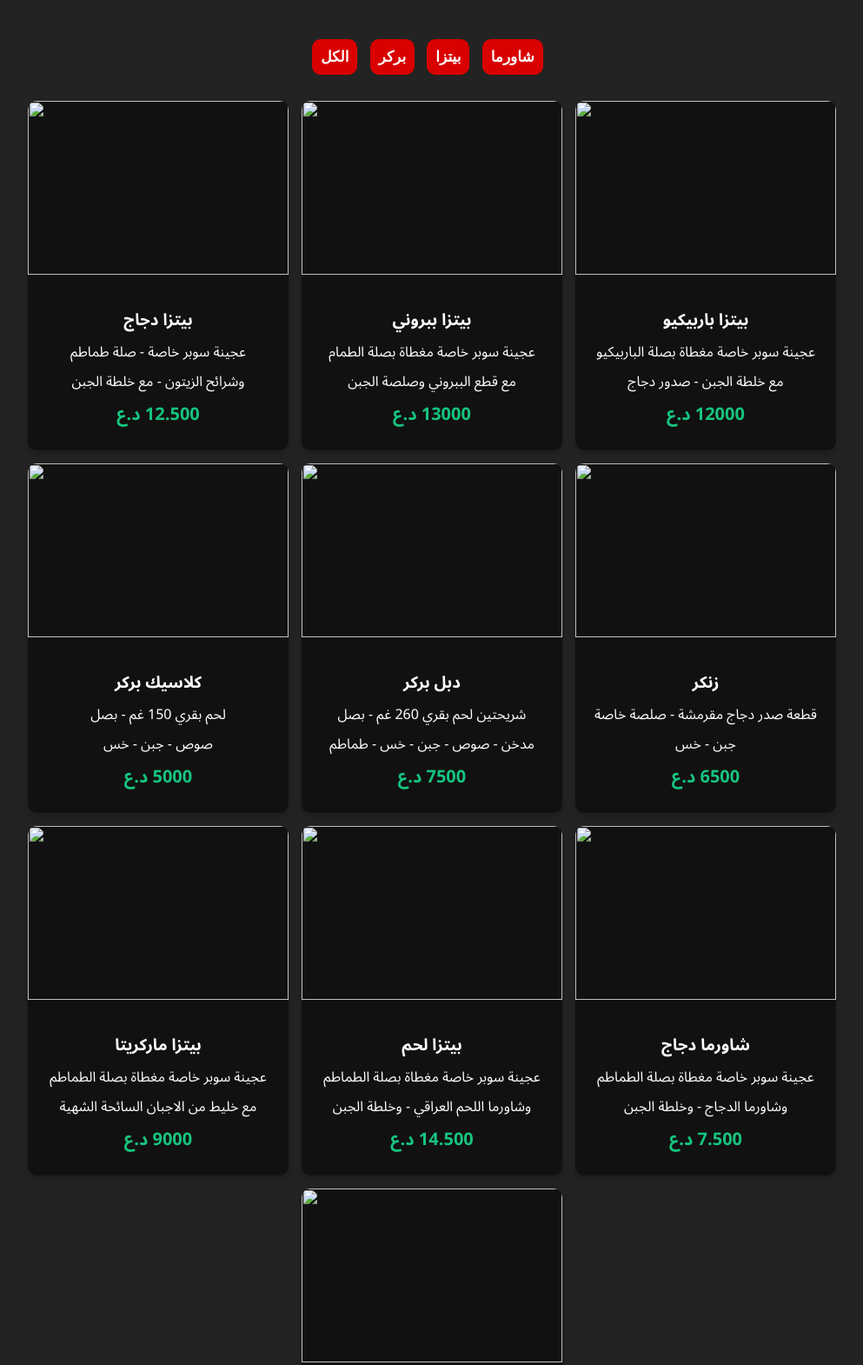
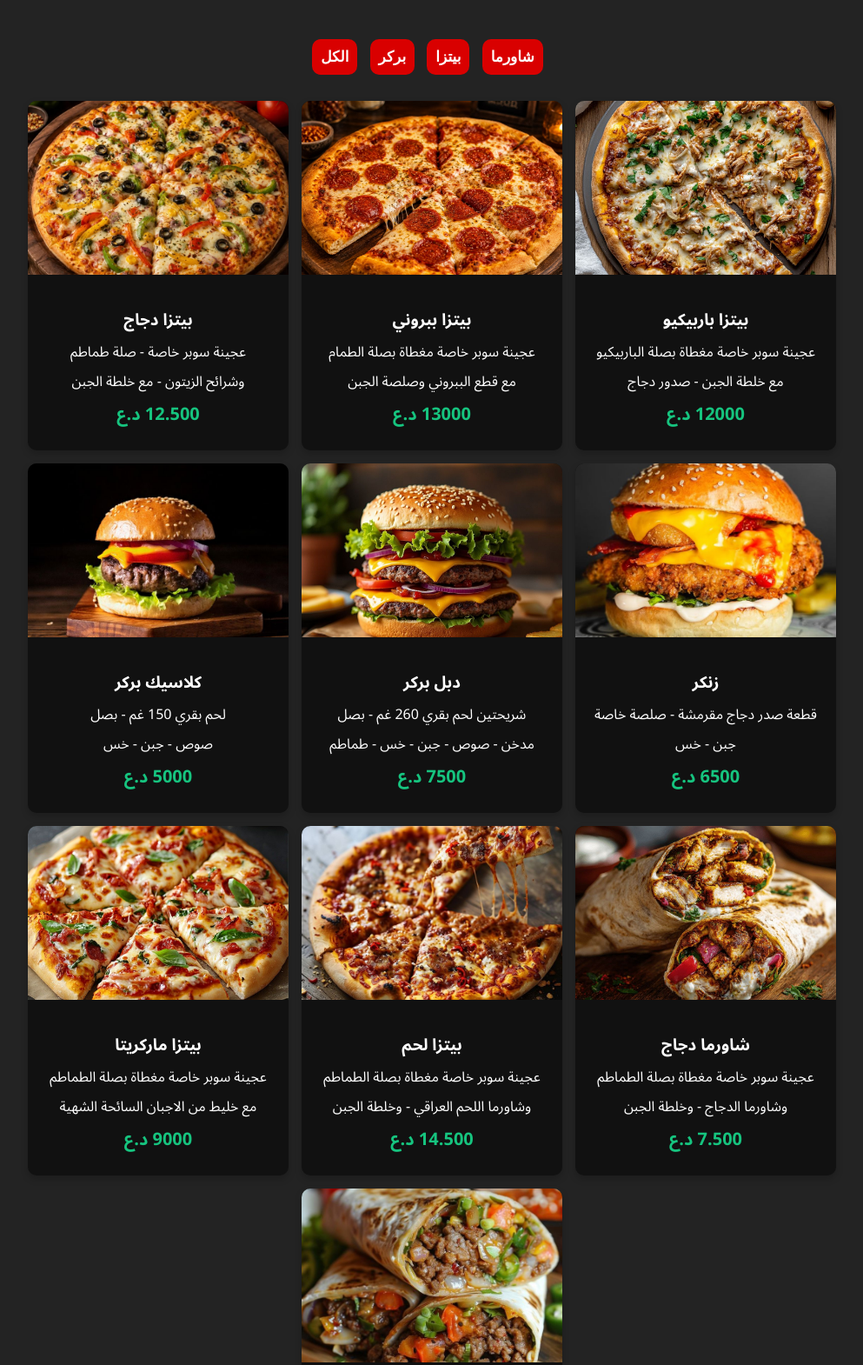
Before and after one commit to ah6319088-max/food-menu, a plain HTML site: page index.html in a window 1280 px wide. Shown: the top 1570 px of the page at 87% size, without its empty margins (143-1136 px from the left). Drawn offline with Linux system fonts and the light colour scheme.

Commit message:
Add files via upload

```diff
--- a/index.html
+++ b/index.html
@@ -24,7 +24,7 @@
         <div class="menu-items">
 
              <div class="menu-item" data-catageory="pizza">
-        <img src="pizaa-1.jpg" alt="">
+        <img src="img/pizaa-1.jpg" alt="">
         <div class="text-content">
             <h3>بيتزا دجاج</h3>
             <P>عجينة  سوبر خاصة - صلة طماطم</P>
@@ -34,7 +34,7 @@
     </div>
 
     <div class="menu-item" data-catageory="pizza">
-        <img src="pizaa-2.jpg" alt="">
+        <img src="img/pizaa-2.jpg" alt="">
         <div class="text-content">
             <h3>بيتزا  ببروني</h3>
             <P>عجينة  سوبر خاصة مغطاة بصلة الطمام</P>
@@ -44,7 +44,7 @@
     </div>
 
     <div class="menu-item" data-catageory="pizza">
-        <img src="pizaa-3.jpg" alt="">
+        <img src="img/pizaa-3.jpg" alt="">
         <div class="text-content">
             <h3>بيتزا  باربيكيو</h3>
             <P>عجينة  سوبر خاصة مغطاة بصلة الباربيكيو</P>
@@ -54,7 +54,7 @@
     </div>
 
     <div class="menu-item" data-catageory="Burger">
-        <img src="burger-1.jpg" alt="">
+        <img src="img/burger-1.jpg" alt="">
         <div class="text-content">
             <h3>كلاسيك بركر</h3>
             <P>لحم بقري 150 غم - بصل</P>
@@ -65,7 +65,7 @@
 
 
     <div class="menu-item" data-catageory="Burger">
-        <img src="burger-2.jpg" alt="">
+        <img src="img/burger-2.jpg" alt="">
         <div class="text-content">
             <h3>دبل بركر</h3>
             <P>شريحتين لحم بقري 260 غم - بصل</P>
@@ -75,7 +75,7 @@
     </div>
 
     <div class="menu-item" data-catageory="Burger">
-        <img src="burger-3.jpg" alt="">
+        <img src="img/burger-3.jpg" alt="">
         <div class="text-content">
             <h3>زنكر</h3>
             <P>قطعة صدر دجاج مقرمشة - صلصة خاصة</P>
@@ -85,7 +85,7 @@
     </div>
 
      <div class="menu-item" data-catageory="pizza">
-        <img src="pizaa-4.jpg" alt="">
+        <img src="img/pizaa-4.jpg" alt="">
         <div class="text-content">
             <h3>بيتزا ماركريتا</h3>
             <P>عجينة  سوبر خاصة مغطاة بصلة الطماطم</P>
@@ -96,7 +96,7 @@
 </div>
 
     <div class="menu-item" data-catageory="pizza">
-        <img src="pizza-5.jpg" alt="">
+        <img src="img/pizza-5.jpg" alt="">
         <div class="text-content">
             <h3>بيتزا لحم</h3>
             <P>عجينة  سوبر خاصة مغطاة بصلة الطماطم</P>
@@ -108,7 +108,7 @@
         </div>
 
         <div class="menu-item" data-catageory="shawarma">
-        <img src="shawarma-1.jpg" alt="">
+        <img src="img/shawarma-1.jpg" alt="">
         <div class="text-content">
             <h3>شاورما دجاج</h3>
             <P>عجينة  سوبر خاصة مغطاة بصلة الطماطم</P>
@@ -120,7 +120,7 @@
         </div>
 
           <div class="menu-item" data-catageory="shawarma">
-        <img src="efbac8516c6abf7d184c2035e2ad0398.jpg" alt="">
+        <img src="img/efbac8516c6abf7d184c2035e2ad0398.jpg" alt="">
         <div class="text-content">
             <h3>شاورما  لحم</h3>
             <P>عجينة  سوبر خاصة مغطاة بصلة الطماطم</P>
```
